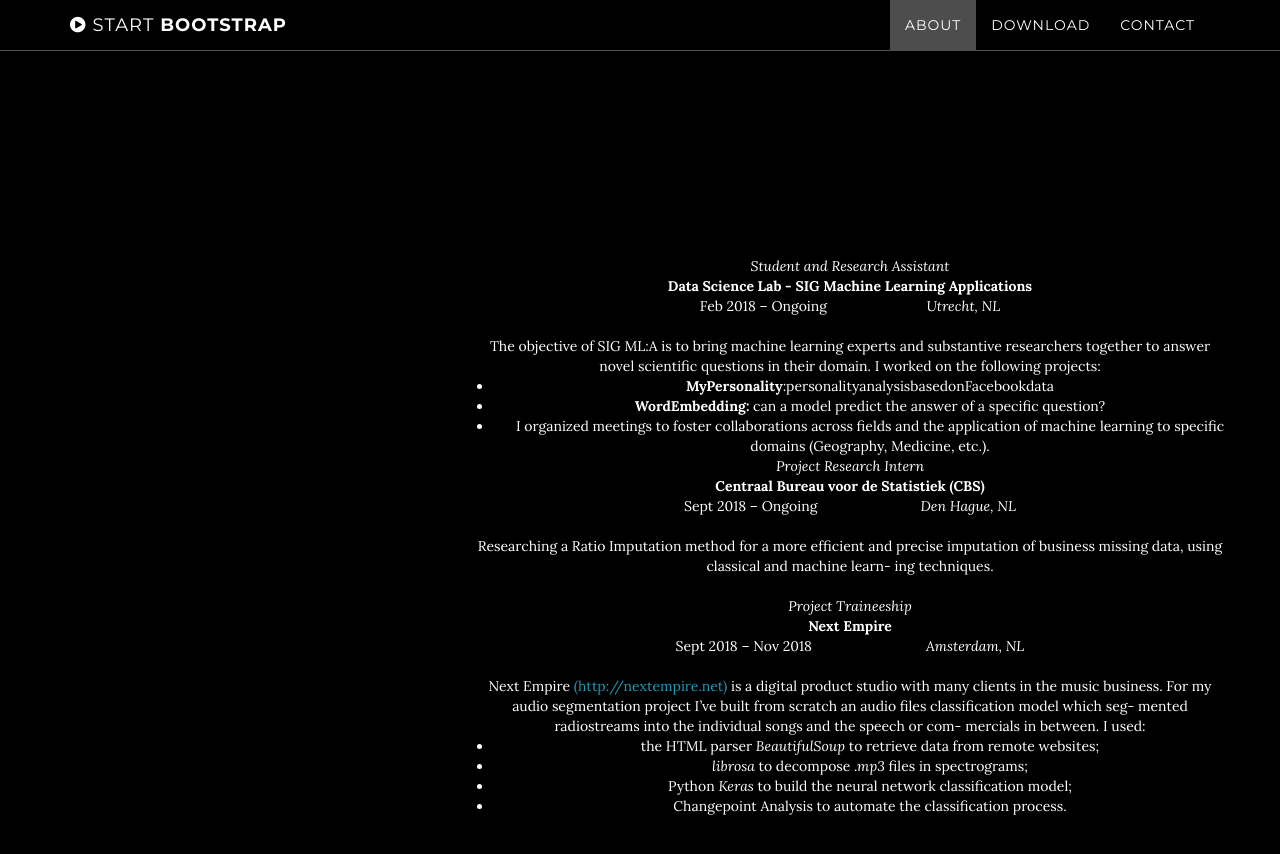
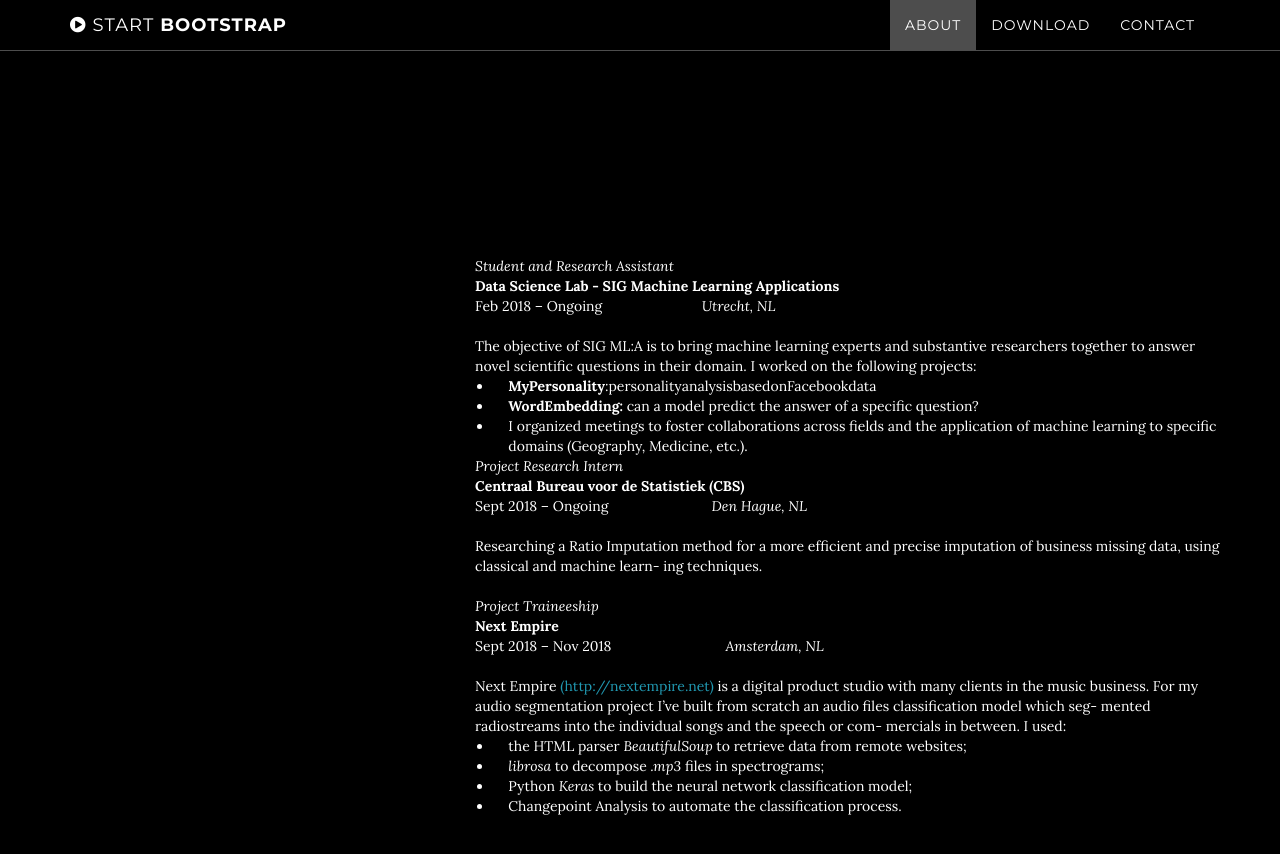
Before and after one commit to AgneseG/AgneseG.github.io, a Jekyll site: the page built from index.html, in a window 1280 px wide and 900 px high, scrolled down 1112 px. Shown: the top 854 px of the window. Built offline with Jekyll 4.4.1, drawn with Linux system fonts in a browser that asks for light colours.

Commit message:
Update about.html

```diff
--- a/_includes/about.html
+++ b/_includes/about.html
@@ -9,32 +9,32 @@
 
 <section id="about" class="container content-section text-center">
 <div class="row">
-<div class="col-lg-8 col-lg-offset-2"><em>Student and Research Assistant </em></div>
-<div class="col-lg-8 col-lg-offset-2"><strong>Data Science Lab - SIG Machine Learning Applications </strong></div>
-<div class="col-lg-8 col-lg-offset-2">Feb 2018 &ndash; Ongoing &nbsp; &nbsp; &nbsp; &nbsp; &nbsp; &nbsp; &nbsp; &nbsp; &nbsp; &nbsp; &nbsp; &nbsp; &nbsp; <em>Utrecht, NL </em></div>
-<div class="col-lg-8 col-lg-offset-2">&nbsp;</div>
-<div class="col-lg-8 col-lg-offset-2">The objective of SIG ML:A is to bring machine learning experts and substantive researchers together to answer novel scientific questions in their domain. I worked on the following projects:</div>
-<ul>
+<div class="col-lg-8 col-lg-offset-2" style="text-align: left;"><em>Student and Research Assistant </em></div>
+<div class="col-lg-8 col-lg-offset-2" style="text-align: left;"><strong>Data Science Lab - SIG Machine Learning Applications </strong></div>
+<div class="col-lg-8 col-lg-offset-2" style="text-align: left;">Feb 2018 &ndash; Ongoing &nbsp; &nbsp; &nbsp; &nbsp; &nbsp; &nbsp; &nbsp; &nbsp; &nbsp; &nbsp; &nbsp; &nbsp; &nbsp; <em>Utrecht, NL </em></div>
+<div class="col-lg-8 col-lg-offset-2" style="text-align: left;">&nbsp;</div>
+<div class="col-lg-8 col-lg-offset-2" style="text-align: left;">The objective of SIG ML:A is to bring machine learning experts and substantive researchers together to answer novel scientific questions in their domain. I worked on the following projects:</div>
+<ul style="text-align: left;">
 <li class="col-lg-8 col-lg-offset-2"><strong>MyPersonality</strong>:personalityanalysisbasedonFacebookdata</li>
 <li class="col-lg-8 col-lg-offset-2"><strong>WordEmbedding:</strong> can a model predict the answer of a specific question?</li>
 <li class="col-lg-8 col-lg-offset-2">I organized meetings to foster collaborations across fields and the application of machine learning to specific domains (Geography, Medicine, etc.).</li>
 </ul>
-<div class="col-lg-8 col-lg-offset-2"><em>Project Research Intern </em></div>
-<div class="col-lg-8 col-lg-offset-2"><strong>Centraal Bureau voor de Statistiek (CBS) </strong></div>
-<div class="col-lg-8 col-lg-offset-2">Sept 2018 &ndash; Ongoing &nbsp; &nbsp; &nbsp; &nbsp; &nbsp; &nbsp; &nbsp; &nbsp; &nbsp; &nbsp; &nbsp; &nbsp; &nbsp; &nbsp;<em>Den Hague, NL </em></div>
-<div class="col-lg-8 col-lg-offset-2">&nbsp;</div>
-<div class="col-lg-8 col-lg-offset-2">Researching a Ratio Imputation method for a more efficient and precise imputation of business missing data, using classical and machine learn- ing techniques.</div>
-<div class="col-lg-8 col-lg-offset-2">&nbsp;</div>
-<div class="col-lg-8 col-lg-offset-2"><em>Project Traineeship </em></div>
-<div class="col-lg-8 col-lg-offset-2"><strong>Next Empire </strong></div>
-<div class="col-lg-8 col-lg-offset-2">Sept 2018 &ndash; Nov 2018 &nbsp; &nbsp; &nbsp; &nbsp; &nbsp; &nbsp; &nbsp; &nbsp; &nbsp; &nbsp; &nbsp; &nbsp; &nbsp; &nbsp; &nbsp;<em> Amsterdam, NL</em></div>
-<div class="col-lg-8 col-lg-offset-2">&nbsp;</div>
-<div class="col-lg-8 col-lg-offset-2">Next Empire <a href="http://nextempire.net">(http://nextempire.net)</a>&nbsp;is a digital product studio with many clients in the music business. For my audio segmentation project I&rsquo;ve built from scratch an audio files classification model which seg- mented radiostreams into the individual songs and the speech or com- mercials in between. I used:</div>
+<div class="col-lg-8 col-lg-offset-2" style="text-align: left;"><em>Project Research Intern </em></div>
+<div class="col-lg-8 col-lg-offset-2" style="text-align: left;"><strong>Centraal Bureau voor de Statistiek (CBS) </strong></div>
+<div class="col-lg-8 col-lg-offset-2" style="text-align: left;">Sept 2018 &ndash; Ongoing &nbsp; &nbsp; &nbsp; &nbsp; &nbsp; &nbsp; &nbsp; &nbsp; &nbsp; &nbsp; &nbsp; &nbsp; &nbsp; &nbsp;<em>Den Hague, NL </em></div>
+<div class="col-lg-8 col-lg-offset-2" style="text-align: left;">&nbsp;</div>
+<div class="col-lg-8 col-lg-offset-2" style="text-align: left;">Researching a Ratio Imputation method for a more efficient and precise imputation of business missing data, using classical and machine learn- ing techniques.</div>
+<div class="col-lg-8 col-lg-offset-2" style="text-align: left;">&nbsp;</div>
+<div class="col-lg-8 col-lg-offset-2" style="text-align: left;"><em>Project Traineeship </em></div>
+<div class="col-lg-8 col-lg-offset-2" style="text-align: left;"><strong>Next Empire </strong></div>
+<div class="col-lg-8 col-lg-offset-2" style="text-align: left;">Sept 2018 &ndash; Nov 2018 &nbsp; &nbsp; &nbsp; &nbsp; &nbsp; &nbsp; &nbsp; &nbsp; &nbsp; &nbsp; &nbsp; &nbsp; &nbsp; &nbsp; &nbsp;<em> Amsterdam, NL</em></div>
+<div class="col-lg-8 col-lg-offset-2" style="text-align: left;">&nbsp;</div>
+<div class="col-lg-8 col-lg-offset-2" style="text-align: left;">Next Empire <a href="http://nextempire.net">(http://nextempire.net)</a>&nbsp;is a digital product studio with many clients in the music business. For my audio segmentation project I&rsquo;ve built from scratch an audio files classification model which seg- mented radiostreams into the individual songs and the speech or com- mercials in between. I used:</div>
 <ul>
-<li class="col-lg-8 col-lg-offset-2">the HTML parser <em>BeautifulSoup</em> to retrieve data from remote websites;</li>
-<li class="col-lg-8 col-lg-offset-2"><em>librosa</em> to decompose <em>.mp3</em> files in spectrograms;</li>
-<li class="col-lg-8 col-lg-offset-2">Python <em>Keras</em> to build the neural network classification model;</li>
-<li class="col-lg-8 col-lg-offset-2">Changepoint Analysis to automate the classification process.</li>
+<li class="col-lg-8 col-lg-offset-2" style="text-align: left;">the HTML parser <em>BeautifulSoup</em> to retrieve data from remote websites;</li>
+<li class="col-lg-8 col-lg-offset-2" style="text-align: left;"><em>librosa</em> to decompose <em>.mp3</em> files in spectrograms;</li>
+<li class="col-lg-8 col-lg-offset-2" style="text-align: left;">Python <em>Keras</em> to build the neural network classification model;</li>
+<li class="col-lg-8 col-lg-offset-2" style="text-align: left;">Changepoint Analysis to automate the classification process.</li>
 </ul>
 </div>
 </section>
```
